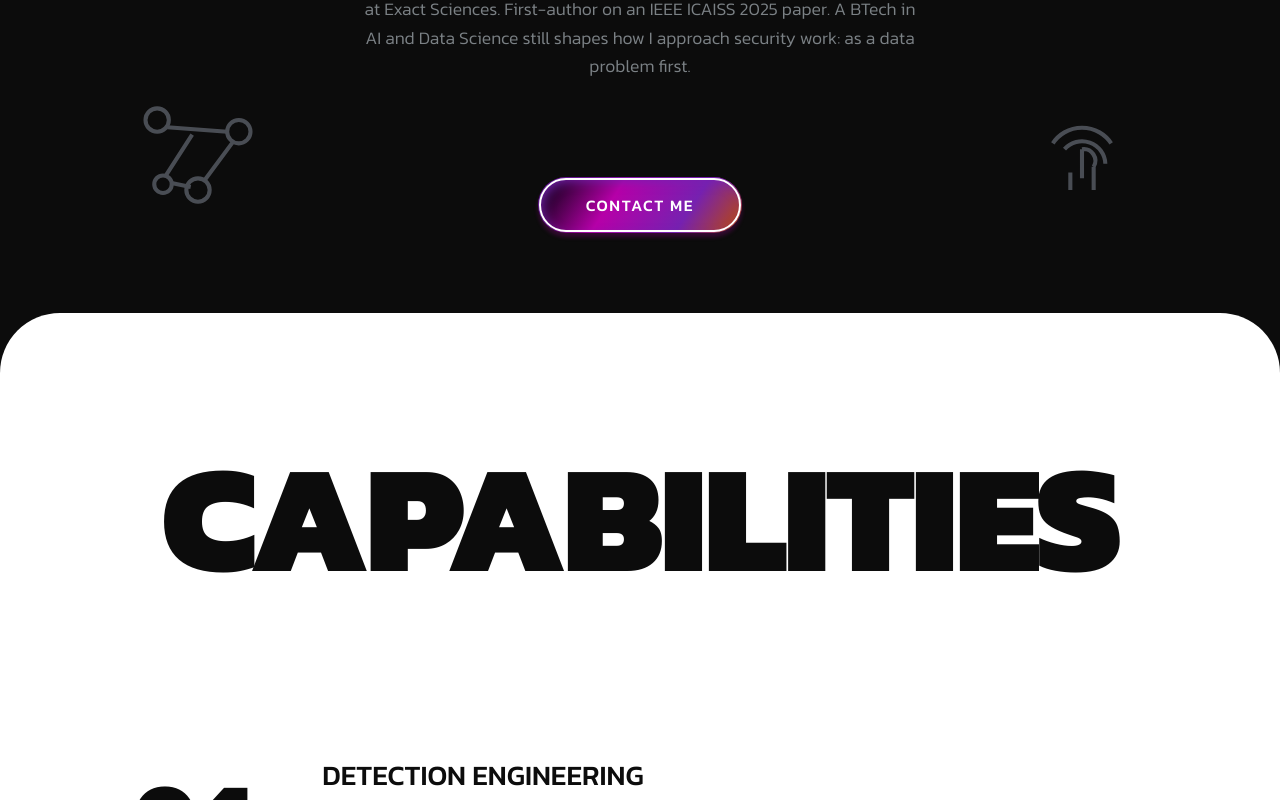
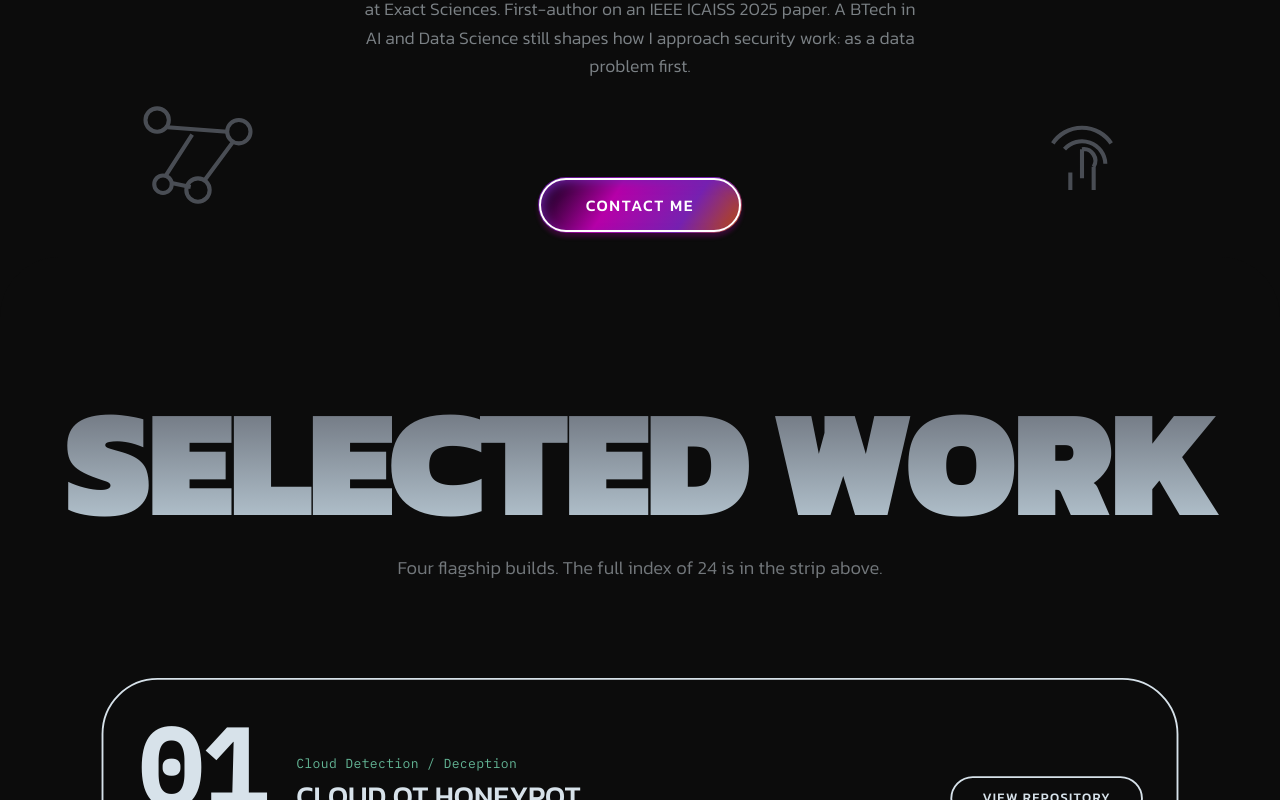
Before and after one commit to ronankongala/portfolio, a React (Vite) app: page / in a window 1280 px wide. Shown: the part 2000-2800 px from the top of the page. Built offline with nearby package versions, Linux system fonts and the light colour scheme.

Commit message:
Remove capabilities section
Drops the section component, its CAPABILITIES data, the nav link, and the
README references. About now flows directly into Selected Work.

```diff
--- a/src/App.tsx
+++ b/src/App.tsx
@@ -2,7 +2,6 @@ import { MotionConfig } from 'framer-motion';
 import HeroSection from './sections/HeroSection';
 import CaseStripSection from './sections/CaseStripSection';
 import AboutSection from './sections/AboutSection';
-import CapabilitiesSection from './sections/CapabilitiesSection';
 import WorkSection from './sections/WorkSection';
 import ContactSection from './sections/ContactSection';
 
@@ -13,7 +12,6 @@ export default function App() {
         <HeroSection />
         <CaseStripSection />
         <AboutSection />
-        <CapabilitiesSection />
         <WorkSection />
         <ContactSection />
       </main>
--- a/src/data/profile.ts
+++ b/src/data/profile.ts
@@ -11,7 +11,6 @@ export const PROFILE = {
 
 export const NAV_LINKS = [
   { label: 'About', href: '#about' },
-  { label: 'Capabilities', href: '#capabilities' },
   { label: 'Work', href: '#work' },
   { label: 'Contact', href: '#contact' },
 ];
@@ -48,41 +47,6 @@ export const CASE_FILES: CaseTile[] = [
   { id: 'CASE-23', name: 'VulnTrack', repo: `${GH}vulntrack`, tags: ['Spring', 'React', 'K8s'] },
   { id: 'CASE-25', name: 'FraudSentry', repo: `${GH}fraudsentry`, tags: ['XGBoost', 'SHAP', 'GDPR'] },
   { id: 'CASE-26', name: 'Red Team C2 Lab', repo: `${GH}red-team-c2-lab`, tags: ['Sliver', 'ATT&CK', 'PtH'] },
-];
-
-export type Capability = { number: string; name: string; description: string };
-
-export const CAPABILITIES: Capability[] = [
-  {
-    number: '01',
-    name: 'Detection Engineering',
-    description:
-      'SIEM detections and alert-triage pipelines that turn raw telemetry into ranked, actionable signal, with findings mapped to MITRE ATT&CK. Splunk, Microsoft Sentinel, KQL, and Suricata.',
-  },
-  {
-    number: '02',
-    name: 'Cloud Security',
-    description:
-      'Security tooling and detection across AWS, Azure, and GCP: CloudTrail and GuardDuty pipelines, S3 posture auditing, and serverless alerting built with boto3 and Lambda.',
-  },
-  {
-    number: '03',
-    name: 'Malware Analysis & Forensics',
-    description:
-      'Static and dynamic malware analysis, memory forensics, and network beacon hunting that end in extracted indicators and a written report. Ghidra, YARA, CAPA, and Volatility.',
-  },
-  {
-    number: '04',
-    name: 'GRC & Compliance',
-    description:
-      'Control mapping and system hardening against SOC 2, NIST 800-53 and CSF, ISO 27001, PCI DSS, and FedRAMP RMF, including quarterly access reviews and POAMs.',
-  },
-  {
-    number: '05',
-    name: 'Security Automation & AI',
-    description:
-      'SOAR playbooks, agentic SOC tooling, and LLM security work such as access-governed RAG, prompt-injection defense, and audit logging around model access.',
-  },
 ];
 
 export type WorkCard = {
--- a/src/sections/CapabilitiesSection.tsx
+++ /dev/null
@@ -1,52 +0,0 @@
-import FadeIn from '../components/FadeIn';
-import { CAPABILITIES } from '../data/profile';
-
-export default function CapabilitiesSection() {
-  return (
-    <section
-      id="capabilities"
-      className="bg-white rounded-t-[40px] sm:rounded-t-[50px] md:rounded-t-[60px] px-5 sm:px-8 md:px-10 py-20 sm:py-24 md:py-32"
-    >
-      <FadeIn
-        as="h2"
-        y={40}
-        className="text-[#0C0C0C] font-black uppercase leading-none tracking-tight text-center mb-16 sm:mb-20 md:mb-28"
-        style={{ fontSize: 'clamp(3rem, 12vw, 160px)' }}
-      >
-        Capabilities
-      </FadeIn>
-
-      <div className="max-w-5xl mx-auto">
-        {CAPABILITIES.map((cap, i) => (
-          <FadeIn
-            key={cap.number}
-            delay={i * 0.1}
-            className="flex items-start sm:items-center gap-6 sm:gap-10 md:gap-14 py-8 sm:py-10 md:py-12"
-            style={i > 0 ? { borderTop: '1px solid rgba(12, 12, 12, 0.15)' } : undefined}
-          >
-            <span
-              className="font-black leading-none shrink-0 text-[#0C0C0C] font-mono"
-              style={{ fontSize: 'clamp(2.4rem, 9vw, 120px)' }}
-            >
-              {cap.number}
-            </span>
-            <div className="flex flex-col gap-2 sm:gap-3 text-[#0C0C0C]">
-              <h3
-                className="font-medium uppercase"
-                style={{ fontSize: 'clamp(1rem, 2.2vw, 2.1rem)' }}
-              >
-                {cap.name}
-              </h3>
-              <p
-                className="font-light leading-relaxed max-w-2xl"
-                style={{ fontSize: 'clamp(0.85rem, 1.6vw, 1.25rem)', opacity: 0.6 }}
-              >
-                {cap.description}
-              </p>
-            </div>
-          </FadeIn>
-        ))}
-      </div>
-    </section>
-  );
-}
```
Also changed, not shown: 1 other file (tests, documents, lock files or other folders).
